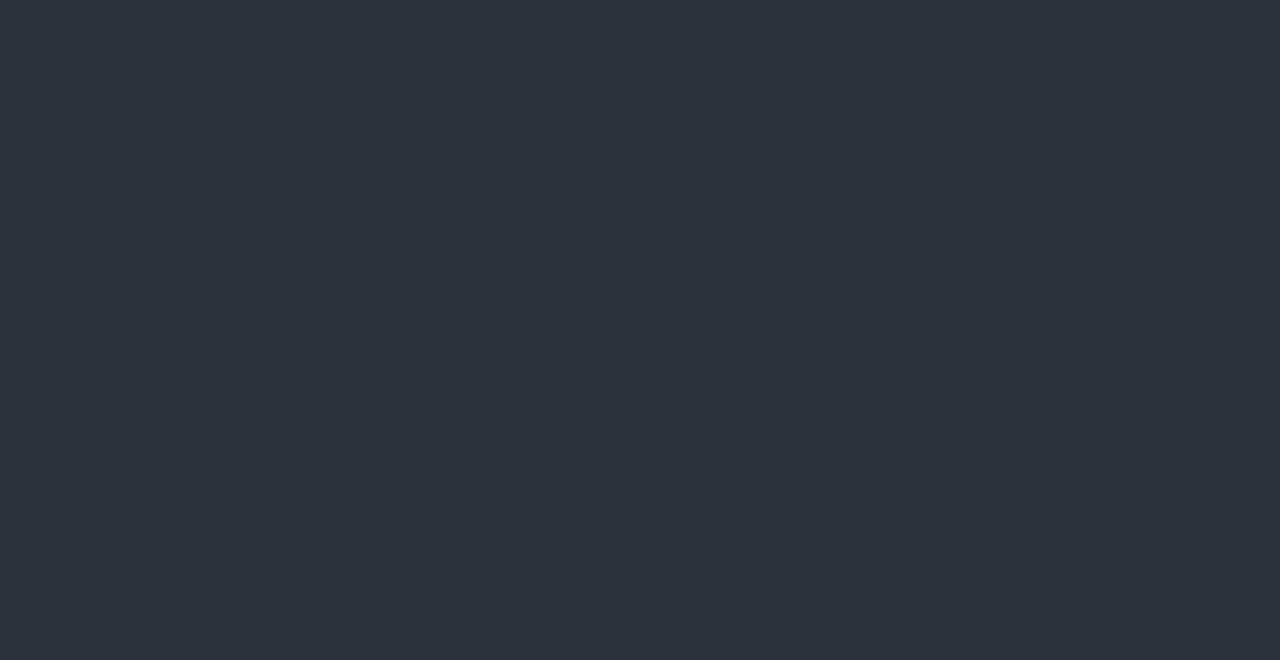
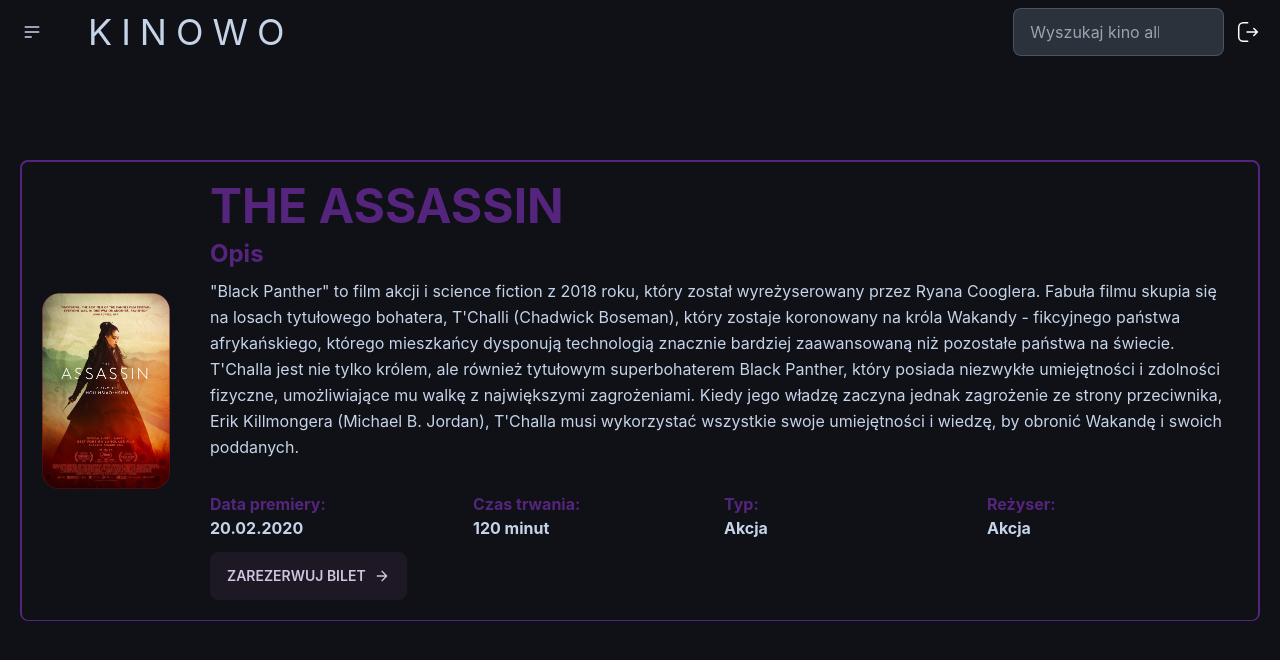
Before and after one commit to ZrodoZrodo/Kinowo, a React (Create React App) app in the folder kinowo-frontend/: page /booking in a window 1280 px wide. Before the commit this address had no page. Shown: the top 660 px of the page. Built offline with nearby package versions, Linux system fonts and the light colour scheme.

Commit message:
Film added

```diff
--- a/kinowo-frontend/src/App.js
+++ b/kinowo-frontend/src/App.js
@@ -7,6 +7,7 @@ import Dashboard from "./Components/Pages/Dashboard/Dashboard";
 import { useContext } from "react";
 import UserContext from "./UserContext";
 import UserEdit from "./Components/Pages/UserEdit";
+import Film from "./Components/Pages/Film";
 
 function App() {
   const { user } = useContext(UserContext);
@@ -18,6 +19,7 @@ function App() {
         <Route path="login" element={<Login />} />
         <Route path="dashboard" element={<Dashboard />} />
         <Route path="useredit" element={<UserEdit />} />
+        <Route path="booking" element={<Film/>} />
         {/* {user && (
           <Route path="dashboard" element={<Dashboard />} />
         )} */}
--- /dev/null
+++ b/kinowo-frontend/src/Components/Pages/Film.js
@@ -0,0 +1,89 @@
+import Footer from "../UI/Footer";
+import NavbarDashboard from "../UI/NavbarDashboard";
+import poster1 from "../UI/Posters/images-w1400.png";
+
+const Film = () => {
+  return (
+    <div className="h-screen">
+      <NavbarDashboard></NavbarDashboard>
+      <div class="">
+        <section>
+          <section class="text-gray-600 body-font">
+            <div class="container px-5 py-24 mx-auto bg-dark-purple  w-full">
+              <div class="p-5 flex items-center mx-auto border-b mb-10 border-purple border-2 rounded-lg sm:flex-row flex-col">
+                <div class="sm:w-32 sm:h-32 h-40 w-40 sm:mr-10 inline-flex items-center justify-center flex-shrink-0">
+                  <img src={poster1} />
+                </div>
+                <div class="flex-grow sm:text-left text-center mt-6 sm:mt-0">
+                  <h1 class="text-purple text-5xl title-font font-bold mb-2">
+                    THE ASSASSIN
+                  </h1>
+                  <h1 class="text-purple text-2xl title-font font-bold mb-2">
+                    Opis
+                  </h1>
+                  <p class="leading-relaxed text-base">
+                    "Black Panther" to film akcji i science fiction z 2018 roku,
+                    który został wyreżyserowany przez Ryana Cooglera. Fabuła
+                    filmu skupia się na losach tytułowego bohatera, T'Challi
+                    (Chadwick Boseman), który zostaje koronowany na króla
+                    Wakandy - fikcyjnego państwa afrykańskiego, którego
+                    mieszkańcy dysponują technologią znacznie bardziej
+                    zaawansowaną niż pozostałe państwa na świecie. T'Challa jest
+                    nie tylko królem, ale również tytułowym superbohaterem Black
+                    Panther, który posiada niezwykłe umiejętności i zdolności
+                    fizyczne, umożliwiające mu walkę z największymi
+                    zagrożeniami. Kiedy jego władzę zaczyna jednak zagrożenie ze
+                    strony przeciwnika, Erik Killmongera (Michael B. Jordan),
+                    T'Challa musi wykorzystać wszystkie swoje umiejętności i
+                    wiedzę, by obronić Wakandę i swoich poddanych.
+                  </p>
+                  <div class="py-4">
+
+                  </div>
+                  <div class="md:flex font-bold ">
+                    <div class="w-full md:w-1/2 flex space-x-3">
+                      <div class="w-1/2">
+                        <h2 class="text-purple">Data premiery:</h2>
+                        <p>20.02.2020</p>
+                      </div>
+                      <div class="w-1/2">
+                        <h2 class="text-purple">Czas trwania:</h2>
+                        <p>120 minut</p>
+                      </div>
+                    </div>
+                    <div class="w-full md:w-1/2 flex space-x-3">
+                      <div class="w-1/2">
+                        <h2 class="text-purple">Typ:</h2>
+                        <p>Akcja</p>
+                      </div>
+                      <div class="w-1/2">
+                        <h2 class="text-purple">Reżyser:</h2>
+                        <p>Akcja</p>
+                      </div>
+                    </div>
+                  </div>
+                  <a class="btn mt-3 inline-flex items-center">
+                    Zarezerwuj bilet
+                    <svg
+                      fill="none"
+                      stroke="currentColor"
+                      stroke-linecap="round"
+                      stroke-linejoin="round"
+                      stroke-width="2"
+                      class="w-4 h-4 ml-2"
+                      viewBox="0 0 24 24"
+                    >
+                      <path d="M5 12h14M12 5l7 7-7 7"></path>
+                    </svg>
+                  </a>
+                </div>
+              </div>
+            </div>
+          </section>
+        </section>
+      </div>
+    </div>
+  );
+};
+
+export default Film;
```
